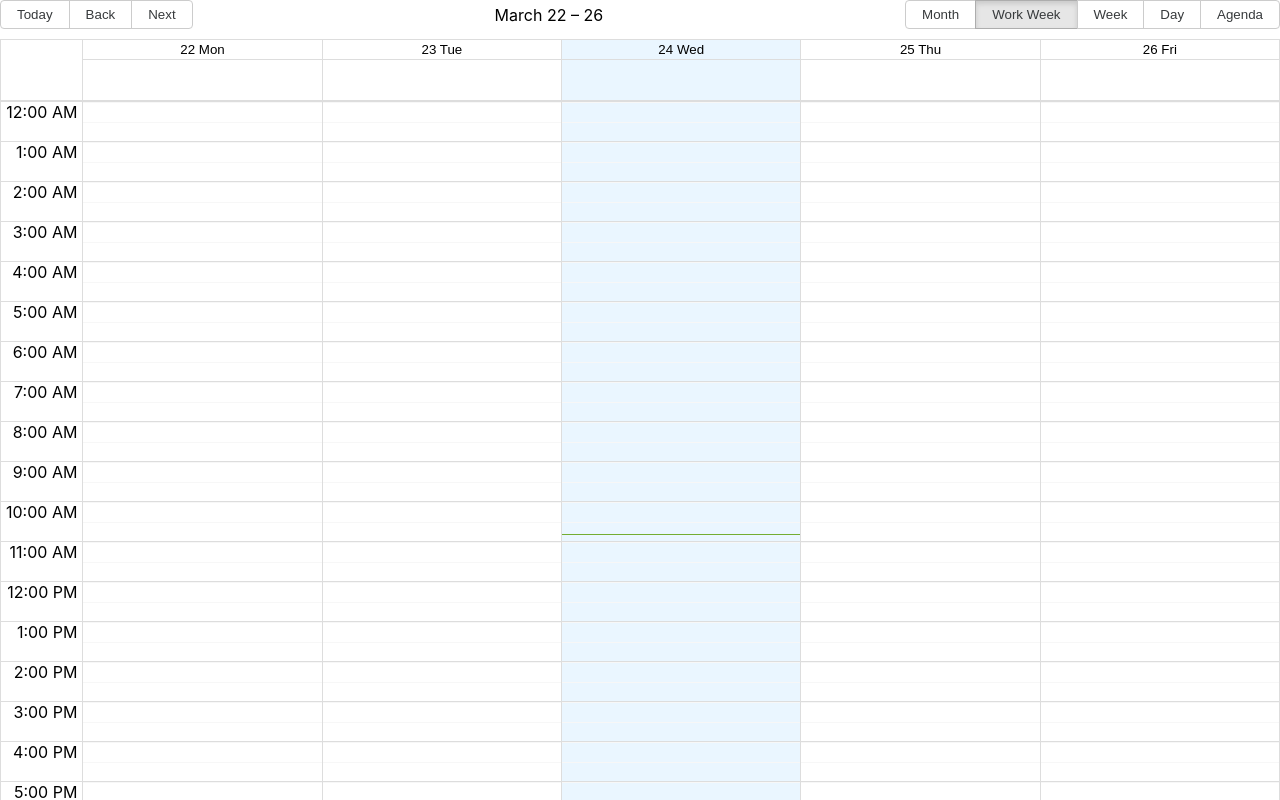
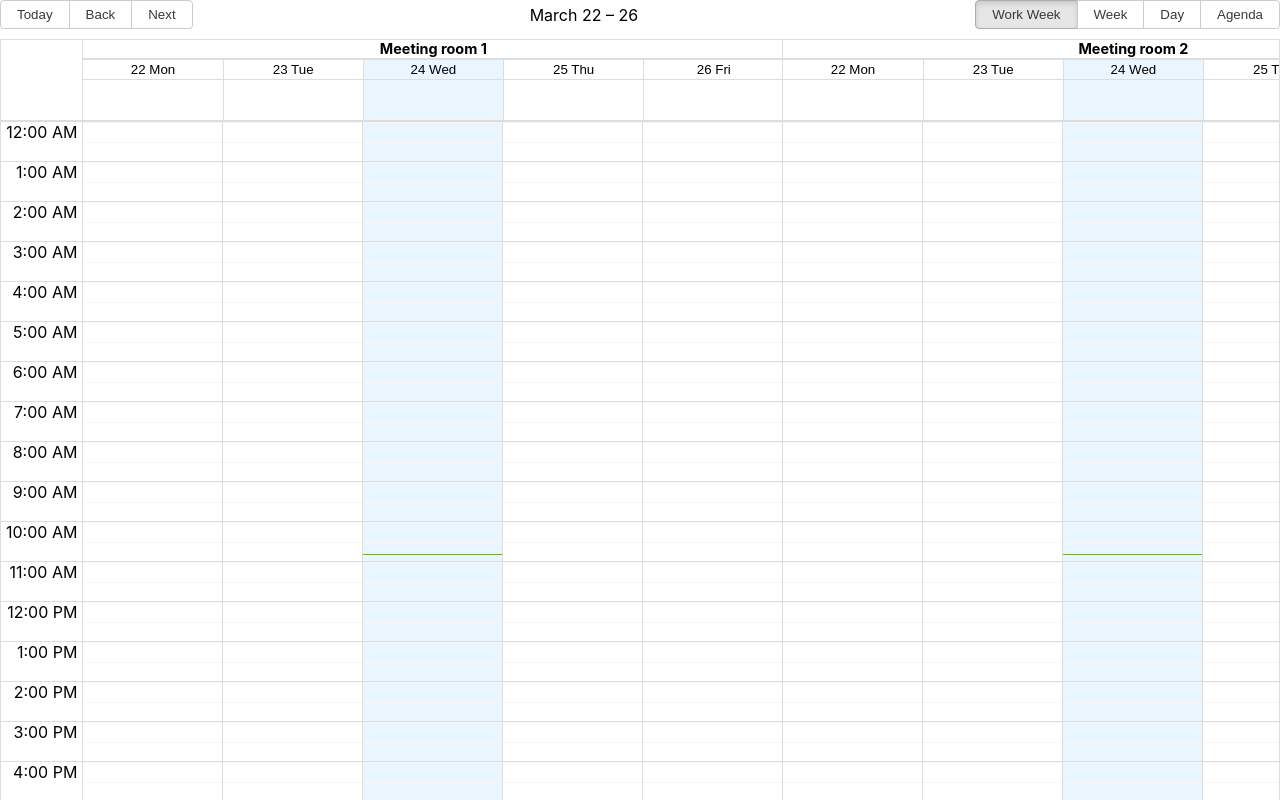
Before and after one commit to nguyenducdat99/meetingschedule, a React (Create React App) app: page / in a window 1280 px wide. Shown: the top 800 px of the page. Built offline with nearby package versions, Linux system fonts and the light colour scheme; no server answers; the database is empty.

Commit message:
complete meeting shedule 3:09PM 25/03/2021

```diff
--- a/src/App.css
+++ b/src/App.css
@@ -1,3 +1,18 @@
+:root {
+    --background-black-25: rgba(0, 0, 0, 0.178);
+    --btn-primary: #3174ad;
+    --background-gray: rgb(239, 239, 239);
+    --color-white: white;
+    --btn-primary-focus: rgb(0, 119, 255);
+    --border-lightgray: lightgray;
+}
+
+* {
+    box-sizing: border-box;
+    padding: 0;
+    margin: 0;
+}
+
 .rbc-month-view {
     height: 93vh !important;
   }
@@ -8,7 +23,7 @@
 .detail-wrapper {
     height: 100vh;
     width: 100vw;
-    background-color: rgba(0, 0, 0, 0.178);
+    background-color: var(--background-black-25);
     position: fixed;
     top: 0;
     left: 0;
@@ -22,7 +37,7 @@
     width: 60%;
     height: 60%;
     border-radius: 5px;
-    background-color: rgb(239, 239, 239);
+    background-color: var(--background-gray);
     padding: 30px;
     display: grid;
     grid-template-columns: 1fr 2fr;
@@ -33,10 +48,11 @@
 
 .detail-wrapper .detail .detail__contents,
 .detail-wrapper .detail .detail__start,
-.detail-wrapper .detail .detail__end{
+.detail-wrapper .detail .detail__end,
+.detail-wrapper .detail .detail__author{
     padding: 10px;
     border-radius: 5px;
-    background-color: white;
+    background-color: var(--color-white);
 }
 
 .detail-wrapper .detail .detail__time {
@@ -45,16 +61,40 @@
     row-gap: 30px;
 }
 
-
+.detail-wrapper .detail .detail__contents p {
+    padding-bottom: 30px;
+}
 
 button {
-    background-color: #3174ad;
-    color: white;
+    background-color: var(--btn-primary);
+    color: var(--color-white);
     padding: 0.375rem 0.75rem;
     border: none;
 }
 button:focus {
     border: none;
     outline: none;
-    background-color: rgb(0, 119, 255);
+    background-color: var(--btn-primary-focus);
 }
+
+.meeting-input {
+    background-color: var(--background-gray);
+    width: 40%;
+    height: auto;
+    padding: 15px;
+    border-radius: 5px;
+}
+
+.meeting-input .form-group {
+    padding-bottom: 15px;
+}
+.meeting-input .form-group .form-control {
+    width: 100%;
+    padding: 0.375rem;
+    line-height: 1.5;
+    border: 1px solid var(--border-lightgray);
+
+}
+input:focus {
+    outline: none;
+}
--- /dev/null
+++ b/src/components/demo/MeetingInput.js
@@ -0,0 +1,88 @@
+import { useState } from "react";
+
+function MeetingInput(props) {
+    // declare state
+    const [info, setInfo] = useState(
+        {
+            author: '',
+            title: ''
+        }
+    )
+
+    // get props
+    const {onClose} = props;
+
+    // handle when close form input
+    var onHandleClose = () => {
+        onClose(info);
+    }
+
+    // handle when submit
+    var onHandleSubmit = event => {
+        event.preventDefault();
+        onHandleClose()
+        onResetInput();
+    }
+
+    // handle when change value input
+    var onHandleChange = event => {
+        let value = event.target.value;
+        let name = event.target.name;
+
+        setInfo({
+            ...info,
+            [name]: value
+        })
+    }
+
+    var onResetInput = () => {
+        setInfo(
+            {
+                ...info,
+                author: '',
+                title: ''
+            }
+        )
+    }
+
+    return (
+        <>
+            <div className='detail-wrapper'>
+                <div className='meeting-input'>
+                    <form action='' method='' onSubmit={onHandleSubmit}>
+                        <div className="form-group">
+                            <label>
+                                <p>Author:</p>
+                                <input
+                                    className='form-control'
+                                    name="author"
+                                    value={info.author}
+                                    onChange={onHandleChange}
+                                    required
+                                />
+                            </label>
+                        </div>
+                        <div className="form-group">
+                            <label>
+                                <p>Title:</p>
+                                <input
+                                    className='form-control'
+                                    name='title'
+                                    value={info.title}
+                                    onChange={onHandleChange}
+                                    required
+                                />
+                            </label>
+                        </div>
+                        <div className='form-group'>
+                            <button type='submit'>Ok</button>&nbsp;&nbsp;
+                            <button type='reset' onClick={onResetInput}>Cancel</button>
+                        </div>
+                    </form>
+                </div>
+            </div>
+        </>
+    )
+}
+
+export default MeetingInput;
--- /dev/null
+++ b/src/components/demo/MeetingRoom.js
@@ -0,0 +1,5 @@
+export const resourceMap = [
+    { resourceId: 1, resourceTitle: 'Meeting room 1' },
+    { resourceId: 2, resourceTitle: 'Meeting room 2' },
+    { resourceId: 3, resourceTitle: 'Meeting room 3' },
+]
--- a/src/components/demo/MyCalendar.js
+++ b/src/components/demo/MyCalendar.js
@@ -5,7 +5,11 @@ import { useState } from 'react';
 import { db } from '../config/FirebaseConfig';
 import { useEffect } from 'react';
 import Detail from './MeetingDetail';
+import { resourceMap } from './MeetingRoom';
+import MeetingInput from './MeetingInput';
 
+
+const roomMap = [ ...resourceMap ];
 
 const localizer = momentLocalizer(moment);
 
@@ -53,12 +57,23 @@ function MyCalendar() {
     // declare event state
     const [myEvent, setMyEvent] = useState([])
     const [showDetail, setShowDetail] = useState(false);
-    const [presentEvent, setPreventEvent] = useState(
+    const [showInput, setShowInput] = useState(false);
+    const [presentEvent, setPresentEvent] = useState(
         {
             id: '',
             start: '',
             end: '',
-            title: ''
+            title: '',
+            author: ''
+        }
+    )
+    const [valueInputForm,setValueInputForm] = useState(
+        {
+            author: '',
+            title: '',
+            start: '',
+            end: '',
+            resourceId: ''
         }
     )
 
@@ -75,7 +90,9 @@ function MyCalendar() {
                                 id: child.key,
                                 start: new Date(JSON.parse(child.val() ).start),
                                 end: new Date(JSON.parse(child.val() ).end),
-                                title: JSON.parse(child.val() ).title
+                                title: JSON.parse(child.val() ).title,
+                                author: JSON.parse(child.val() ).author,
+                                resourceId: JSON.parse(child.val() ).resourceId
                             }
                         )
                     })
@@ -91,42 +108,61 @@ function MyCalendar() {
         },[]
     )
 
-        // console.log(myEvent);
     // handle when select  time
-    var  handleSelect = ({ start, end }) => {
-        const title = window.prompt('New Event name');
+    var  handleSelect = ({ resourceId, start, end }) => {
 
+        onOpenInputForm();
+        setValueInputForm(
+            {
+                ...valueInputForm,
+                start,
+                end,
+                resourceId
+            }
+        )
+    }
 
-        if (title) {
+    useEffect(
+        () => {
+            if(valueInputForm.author!=='') {
+
                 let copyMyEvent = [...myEvent];
                 copyMyEvent.push(
                     {
-                    start,
-                    end,
-                    title
+                        author: valueInputForm.author,
+                        resourceId: valueInputForm.resourceId,
+                        start: valueInputForm.start,
+                        end: valueInputForm.end,
+                        title: valueInputForm.title
                     }
                 )
                 setMyEvent(copyMyEvent);
                 database.ref('meeting/'+createUUID()).set(
                     JSON.stringify(
                         {
-                        start,
-                        end,
-                        title
+                            author: valueInputForm.author,
+                            resourceId: valueInputForm.resourceId,
+                            start: valueInputForm.start,
+                            end: valueInputForm.end,
+                            title: valueInputForm.title
                         }
                     )
                 )
             }
-    }
+            // eslint-disable-next-line
+        },[valueInputForm]
+    )
 
     // hanle when select event
     var onSelectEvent = event => {
-        setPreventEvent({
+
+        setPresentEvent({
             ...presentEvent,
             id: findEvent(myEvent,event.id).id,
             start: findEvent(myEvent,event.id).start,
             end: findEvent(myEvent,event.id).end,
-            title: findEvent(myEvent,event.id).title
+            title: findEvent(myEvent,event.id).title,
+            author: findEvent(myEvent,event.id).author,
         })
 
         onOpenForm();
@@ -141,12 +177,14 @@ function MyCalendar() {
     // close form
     var onCloseForm = () => {
         setShowDetail(false);
-        setPreventEvent({
+        setPresentEvent({
             ...presentEvent,
             id: '',
             start: '',
             end: '',
-            title: ''
+            title: '',
+            author: '',
+            resourceId: ''
         })
     }
 
@@ -162,6 +200,24 @@ function MyCalendar() {
         }
     }
 
+    // handle open input form
+    var onOpenInputForm = () => {
+        setShowInput(true);
+    }
+
+    // handle close input form
+    var onCloseInputForm = data => {
+        setValueInputForm(
+            {
+                ...valueInputForm,
+                author: data.author,
+                title: data.title
+            }
+        )
+        setShowInput(false);
+
+    }
+
     return (
         <>
             <Calendar
@@ -174,7 +230,10 @@ function MyCalendar() {
                 onSelectEvent={onSelectEvent}
                 onSelectSlot={handleSelect}
                 step={30}
-                views={["month","work_week", "week", "day", 'agenda']}
+                views={["work_week", "week", "day", 'agenda']}
+                resources={roomMap}
+                resourceIdAccessor="resourceId"
+                resourceTitleAccessor="resourceTitle"
             />
             {
                 showDetail?
@@ -185,6 +244,13 @@ function MyCalendar() {
                 />:
                 ''
             }
+            {
+                showInput?
+                <MeetingInput
+                    onClose={onCloseInputForm}
+                />:
+                ''
+            }
         </>
     )
 }
```
Also changed, not shown: src/components/demo/MeetingDetail.js (+15 -7 lines). Lines whose indentation alone changed are shown as unchanged.
